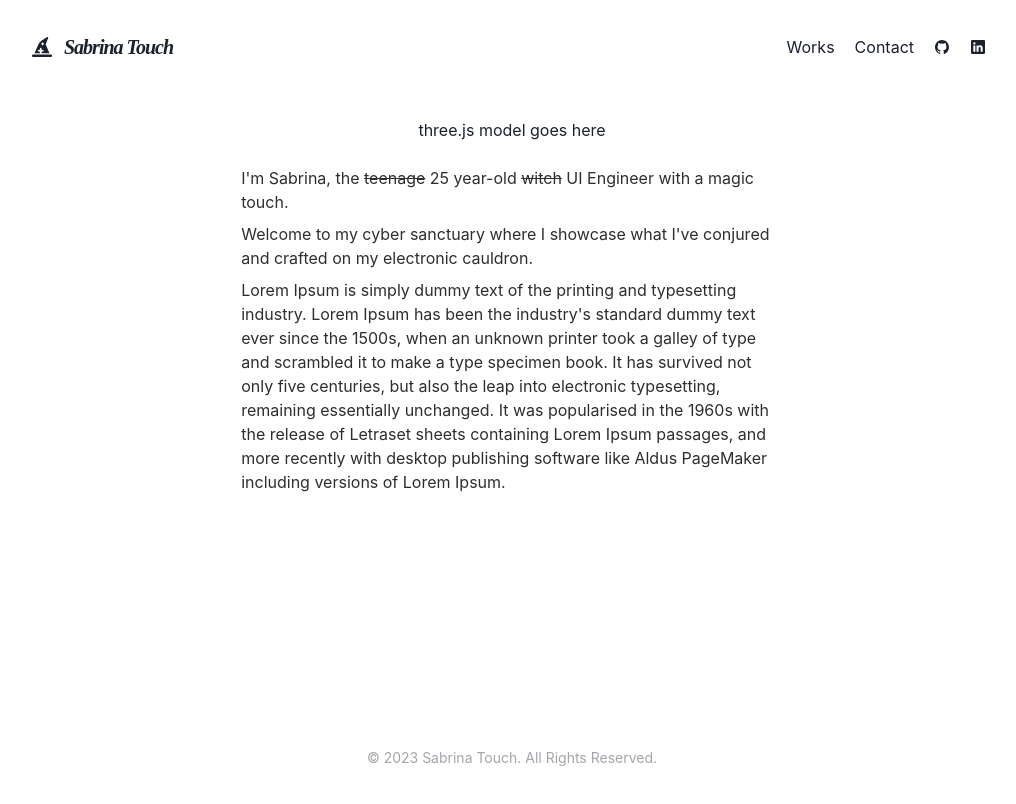
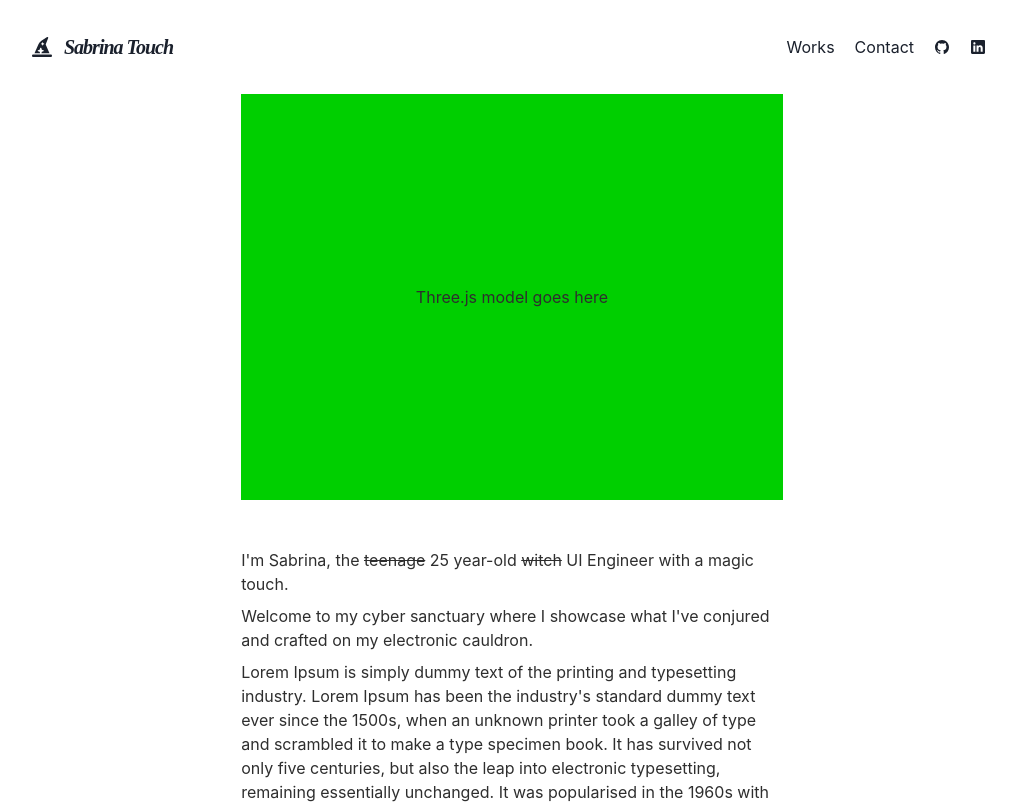
Before and after one commit to sabrinatouch/my-website, a Next.js app: page / in a window 1280 px wide. Shown: the top 804 px of the page, without its empty margins (128-1144 px from the left). Built offline with nearby package versions, Linux system fonts and the light colour scheme; a web font is replaced by a local one.

Commit message:
(WIP) frame for three.js model

```diff
--- a/components/layouts/main.js
+++ b/components/layouts/main.js
@@ -1,4 +1,4 @@
-import { Box, Container } from '@chakra-ui/react'
+import { Box, Container, Text, AspectRatio } from '@chakra-ui/react'
 import Navbar from '../navbar'
 import Head from 'next/head'
 import Footer from '../footer'
@@ -11,10 +11,14 @@ const Main = ({ children, router }) => {
             </Head>
             <Navbar path={router.asPath} />
             <Container mb="32px" pl={8} pr={8}>
-                <Box w="100%" pt={6} pb={6} align="center">
-                    three.js model goes here
+                <AspectRatio maxW="100%">
+                    <Box bg='#00cf00' display="inline-flex" justifyContent="center" alignItems="center">
+                        <Text>Three.js model goes here</Text>
+                    </Box>
+                </AspectRatio>
+                <Box mt={12}>
+                    {children}
                 </Box>
-                {children}
             </Container>
             <Footer />
         </Box>
```
